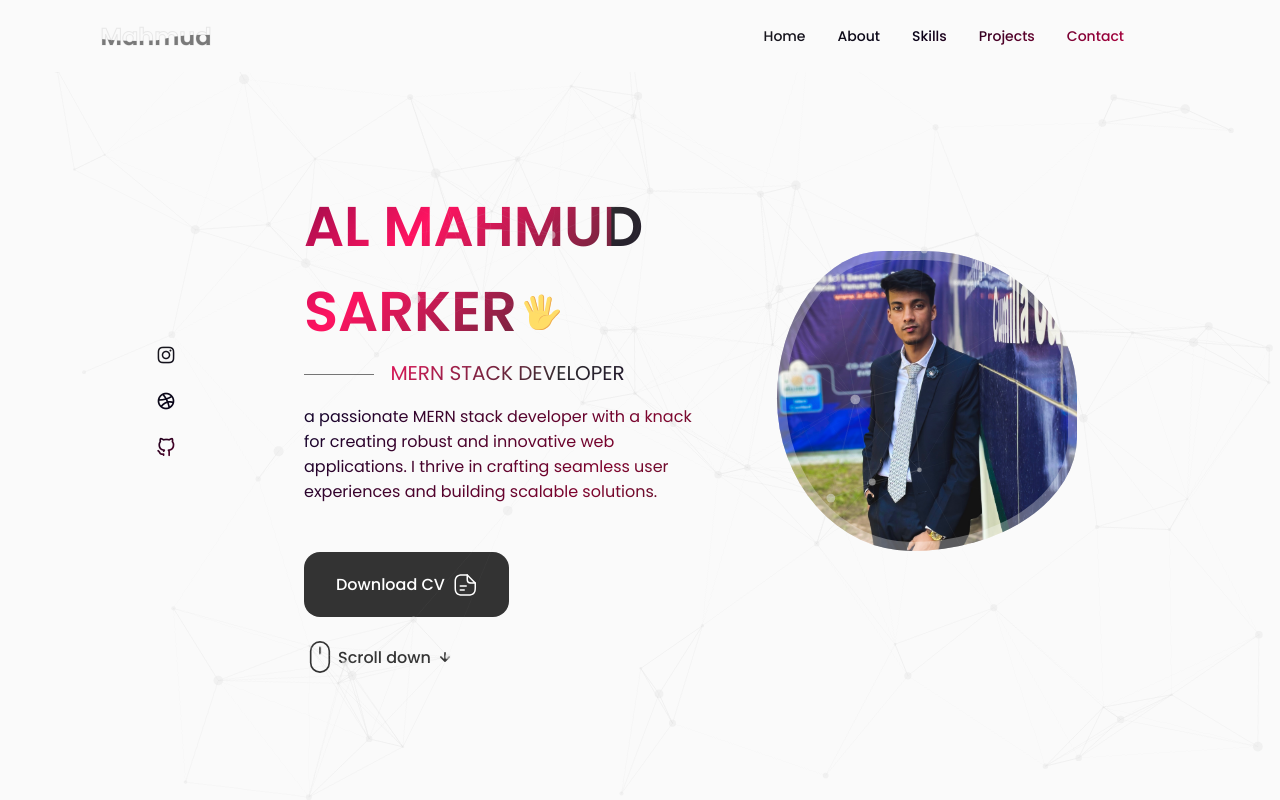
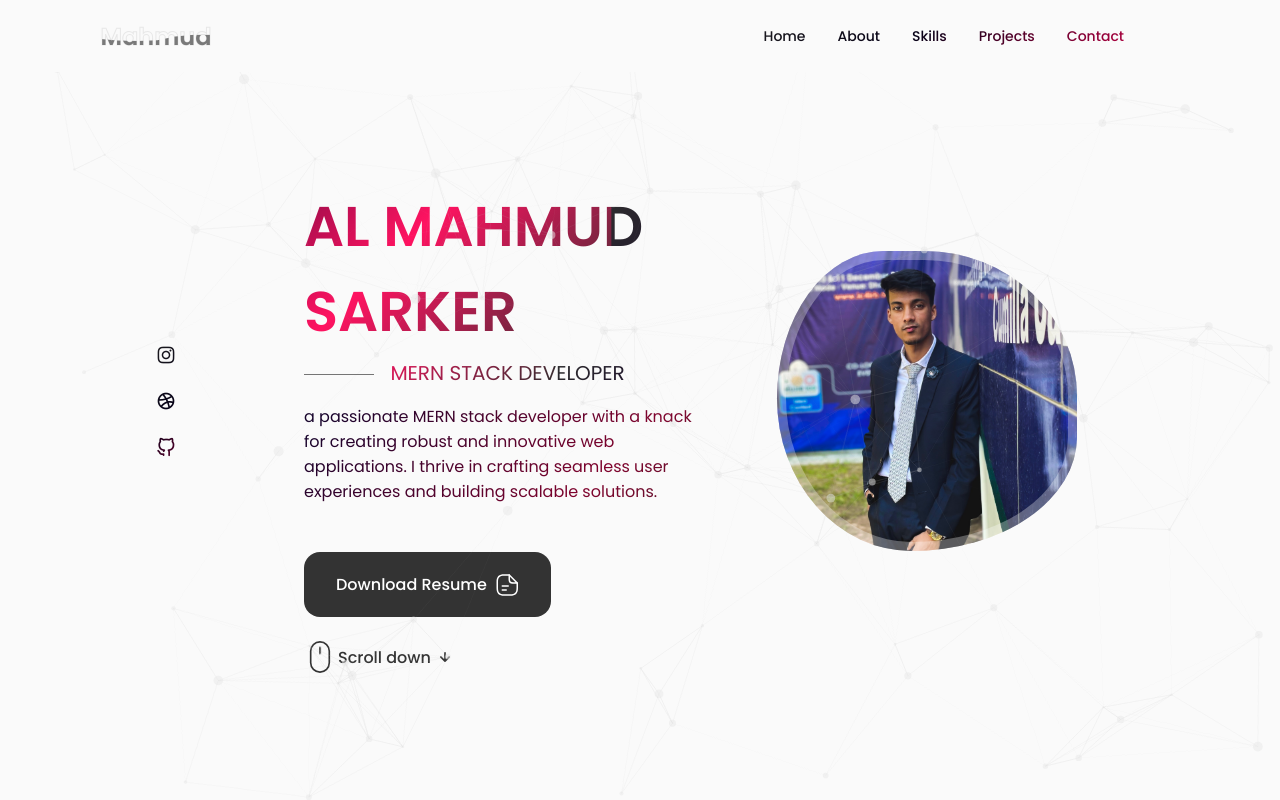
Before and after one commit to almahmudsarker/React-Portfolio, a React (Vite) app: page / in a window 1280 px wide. Shown: the top 800 px of the page. Built offline with nearby package versions, Linux system fonts and the light colour scheme.

Commit message:
modify resume

```diff
--- a/src/components/Home/Data.jsx
+++ b/src/components/Home/Data.jsx
@@ -1,59 +1,10 @@
 import React from 'react';
-import CV from "../../assets/Al Mahmud Sarker CV.pdf";
+import Resume from "../../assets/Al Mahmud Sarker Resume.pdf";
 const Data = () => {
     return (
       <div className="home__data">
         <h1 className="home__title animate-charcter">
           Al Mahmud Sarker
-          <svg
-            width="36"
-            height="36"
-            viewBox="0 0 48 48"
-            fill="none"
-            xmlns="http://www.w3.org/2000/svg"
-            class="home__hand"
-          >
-            <path
-              d="M25.4995 32.0305L31.3495 33.1555L36.1495 8.48051C36.4495 6.83051 35.3995 5.18051 33.8245 4.88051C32.1745 4.58051 30.5995 5.70551 30.2995 7.35551L25.4995 32.0305Z"
-              fill="#FFDD67"
-            ></path>
-            <path
-              d="M33.8996 4.88018C33.6746 4.80518 33.5246 4.80518 33.2996 4.80518C34.6496 5.33018 35.3996 6.75518 35.0996 8.25518L30.2996 32.9302L31.3496 33.1552L36.1496 8.48018C36.5246 6.75518 35.4746 5.18018 33.8996 4.88018Z"
-              fill="#EBA352"
-            ></path>
-            <path
-              d="M19.4995 32.7802H26.5495V5.55518C26.5495 3.53018 24.9745 1.80518 23.0245 1.80518C21.1495 1.80518 19.4995 3.45518 19.4995 5.55518V32.7802Z"
-              fill="#FFDD67"
-            ></path>
-            <path
-              d="M23.0995 1.80518C22.9495 1.80518 22.7245 1.80518 22.5745 1.88018C24.2995 2.18018 25.5745 3.68018 25.5745 5.55518V32.8552H26.6245V5.55518C26.6245 3.45518 25.0495 1.80518 23.0995 1.80518Z"
-              fill="#EBA352"
-            ></path>
-            <path
-              d="M15.7495 32.7054L21.7495 31.1304L15.2245 6.30541C14.7745 4.58041 13.0495 3.53041 11.3995 3.90541C9.74948 4.35541 8.77448 6.08041 9.22448 7.80541L15.7495 32.7054Z"
-              fill="#FFDD67"
-            ></path>
-            <path
-              d="M11.3995 3.90541L10.9495 4.13041C12.4495 4.05541 13.7995 5.03041 14.2495 6.60541L20.7745 31.4304L21.8245 31.1304L15.2245 6.30541C14.7745 4.58041 13.0495 3.53041 11.3995 3.90541Z"
-              fill="#EBA352"
-            ></path>
-            <path
-              d="M2.99937 10.355C1.57437 11.03 1.12437 12.83 1.87437 14.33L11.7744 34.055L16.7994 31.505L6.89937 11.78C6.14937 10.28 4.42437 9.68 2.99937 10.355Z"
-              fill="#FFDD67"
-            ></path>
-            <path
-              d="M2.99956 10.355C2.84956 10.43 2.69956 10.505 2.54956 10.655C3.82456 10.28 5.24956 10.955 5.92456 12.305L15.8246 32.03L16.7996 31.58L6.89956 11.78C6.14956 10.28 4.42456 9.68 2.99956 10.355Z"
-              fill="#EBA352"
-            ></path>
-            <path
-              d="M46.2744 22.2801C45.0744 19.9551 41.3244 20.1051 37.4994 24.3051C34.7994 27.2301 34.2744 28.2051 31.5744 28.1301V25.0551C31.5744 25.0551 25.7994 20.7801 14.3244 22.7301C14.3244 22.7301 7.79945 23.6301 7.79945 27.0801C7.79945 27.0801 6.67445 35.4051 8.99945 40.6551C12.4494 48.4551 30.1494 50.4801 35.6994 37.2051C36.8244 34.5801 39.0744 32.6301 41.0994 30.1551C43.4244 27.1551 47.5494 24.7551 46.2744 22.2801Z"
-              fill="#FFDD67"
-            ></path>
-            <path
-              d="M46.2745 22.28C46.0495 21.83 45.7495 21.53 45.3745 21.23C45.4495 21.305 45.5245 21.38 45.5245 21.53C46.7995 24.08 42.6745 26.405 40.1995 29.405C38.1745 31.88 35.9245 33.83 34.7995 36.455C29.9995 47.93 16.0495 47.93 10.1995 42.68C15.5245 48.68 30.5245 49.28 35.5495 37.205C36.6745 34.58 38.9245 32.63 40.9495 30.155C43.4245 27.155 47.5495 24.755 46.2745 22.28ZM32.3245 28.13C27.4495 26.33 18.7495 29.63 19.9495 38.405C19.9495 30.23 27.3745 28.205 31.4245 28.205C32.0245 28.13 32.3245 28.13 32.3245 28.13Z"
-              fill="#EBA352"
-            ></path>
-          </svg>
         </h1>
         <h3 className="home__subtitle animate-charcter">
           MERN STACK Developer
@@ -64,8 +15,8 @@ const Data = () => {
           experiences and building scalable solutions.
         </p>
 
-        <a download="" href={CV} className="button button--flex">
-          Download CV
+        <a download="" href={Resume} className="button button--flex">
+          Download Resume
           <svg
             class="button__icon"
             xmlns="http://www.w3.org/2000/svg"
--- a/src/components/Projects/Projects.jsx
+++ b/src/components/Projects/Projects.jsx
@@ -5,7 +5,7 @@ const Projects = () => {
   const projects = [
     {
       id: 1,
-      title: "Taste & Learn - Culinary School",
+      title: "Culinary School - education platform",
       description:
         "Welcome to Taste & Learn Culinary School! We are dedicated to providing a comprehensive culinary education and igniting a passion for cooking. Our mission is to empower aspiring chefs with the skills, knowledge, and cultural understanding necessary to excel in the world of gastronomy.",
       features: [
@@ -32,7 +32,7 @@ const Projects = () => {
     },
     {
       id: 2,
-      title: "Cuisine Chronicles",
+      title: "Cuisine Chronicles - e commerce restaurant",
       description:
         "Cuisine Chronicles is a website dedicated to showcasing the recipes of various chefs from around the world. Each section of the website is exclusively dedicated to one cuisine, featuring recipes from top chefs of that particular cuisine.",
       features: [
@@ -53,7 +53,7 @@ const Projects = () => {
     },
     {
       id: 3,
-      title: "MixxStore",
+      title: "MixxStore - e commerce baby sports shop",
       description:
         "MixxStore is a React-based project that serves as an online shop specializing in sports toys. This README file provides an overview of the project's features and includes the live site link and license information.",
       features: [
```
Also changed, not shown: 1 other file (tests, documents, lock files or other folders).
